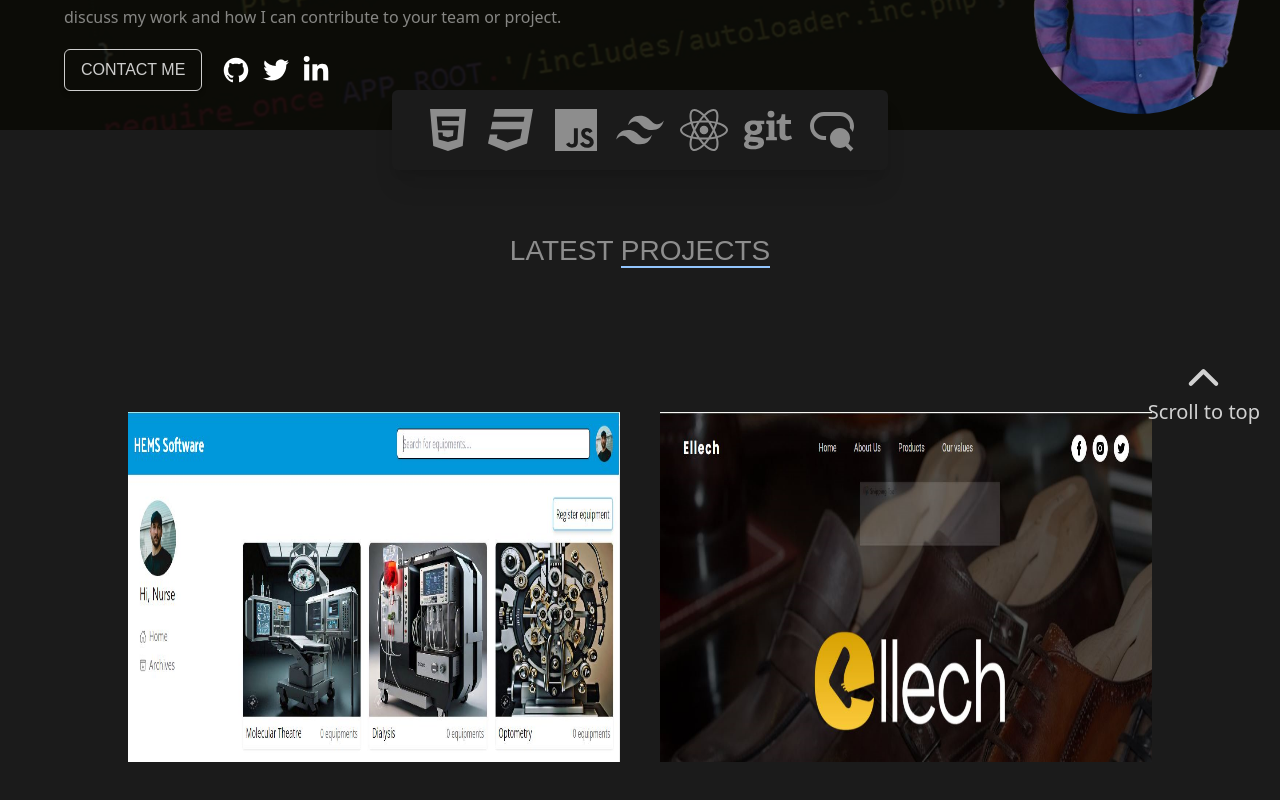
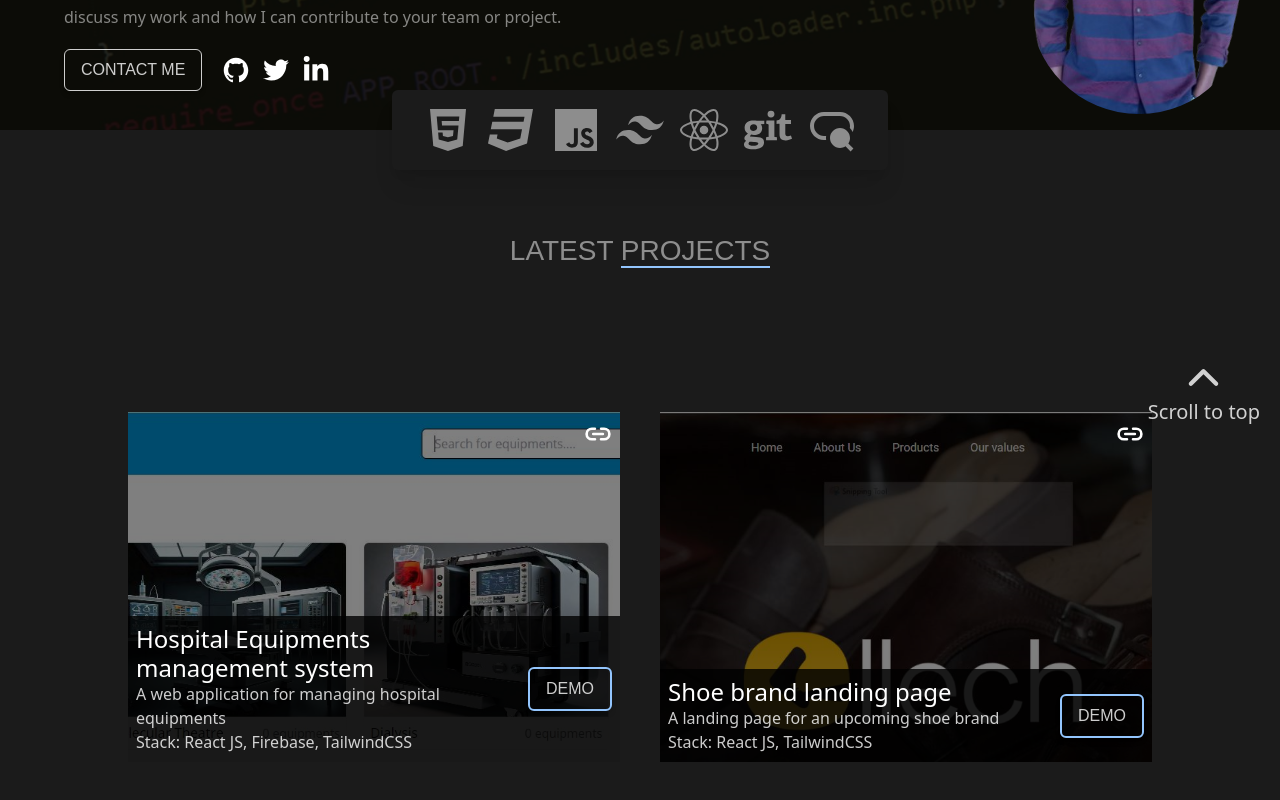
Before and after one commit to jephthahdominic/Portfolio, a React (Vite) app: page / in a window 1280 px wide. Shown: the part 356-1156 px from the top of the page. Built offline with nearby package versions, Linux system fonts and the light colour scheme.

Commit message:
Built my portfolio, remainig the functionalities and adding the urls for my socal media handle

```diff
--- a/src/components/ProjectList.jsx
+++ b/src/components/ProjectList.jsx
@@ -10,8 +10,8 @@ const ProjectList = () => {
         <div className='w-full flex justify-center max-sm:flex-col gap-10 mt-10 max-xl:mt-0'>
           {projects.map((project)=>(
             <div className='relative cursor-pointer' key={project.url} onMouseOver={()=>setDisplay(project.url)} onMouseOut={()=>setDisplay("")}>
-              <img src={project.img} alt="project snippet" className='xl:w-[700px] w-[300px] max-sm:w-full xl:h-[350px] h-[300px] brightness-60'/>
-              <div className={`absolute top-0 h-full w-full bg-black bg-opacity-50 flex flex-col justify-between ${display === project.url ? 'opacity-100 animate-fade-slow':'opacity-0'}`}>
+              <img src={project.img} alt="project snippet" className='xl:w-[700px] w-[300px] max-sm:w-full xl:h-[350px] h-[300px] brightness-60 object-cover'/>
+              <div className={`absolute top-0 h-full w-full bg-black bg-opacity-50 flex flex-col justify-between opacity-100`}>
                 <div className='w-full flex justify-end p-2'>
                   <IoLink className='text-white text-3xl'/>
                 </div>
```
